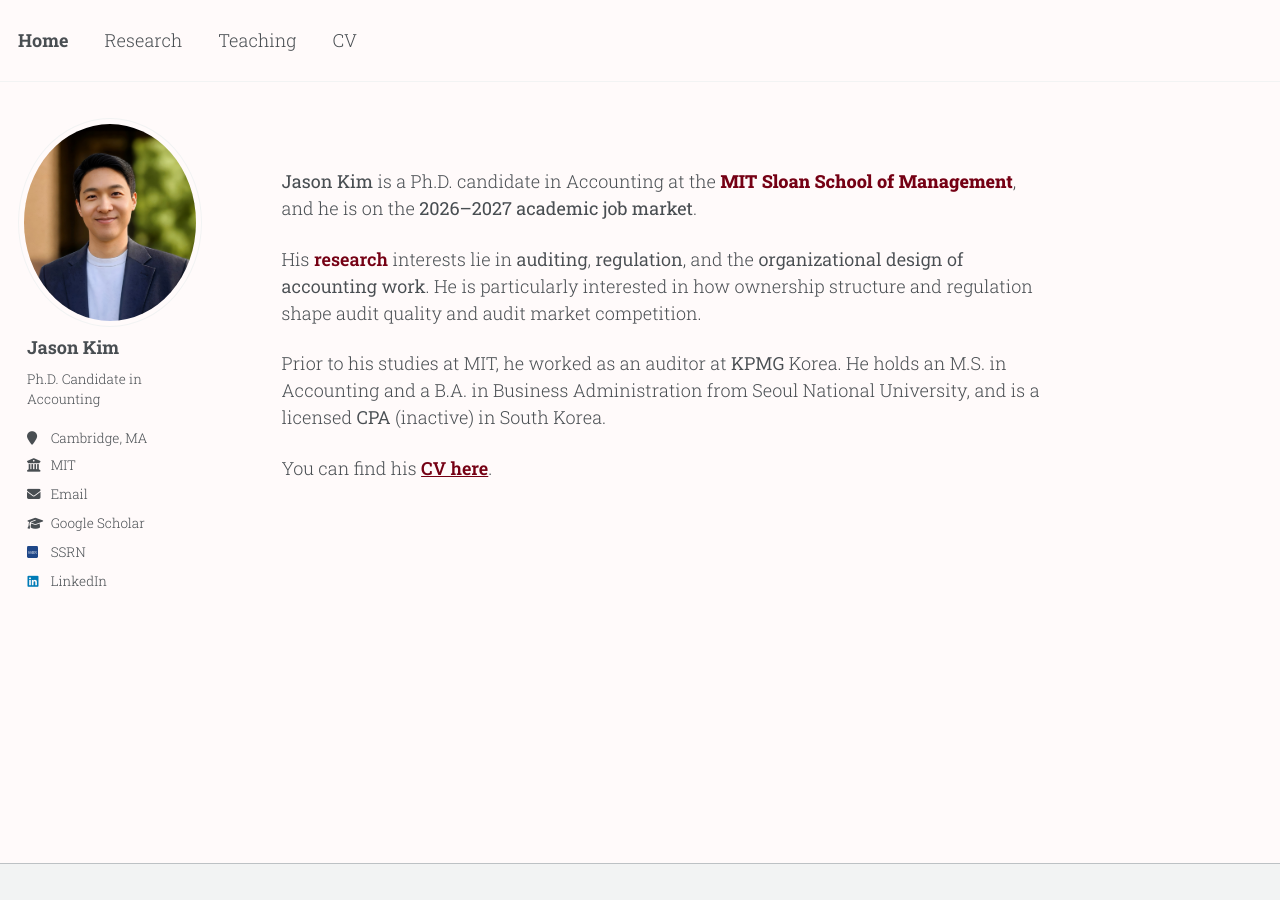
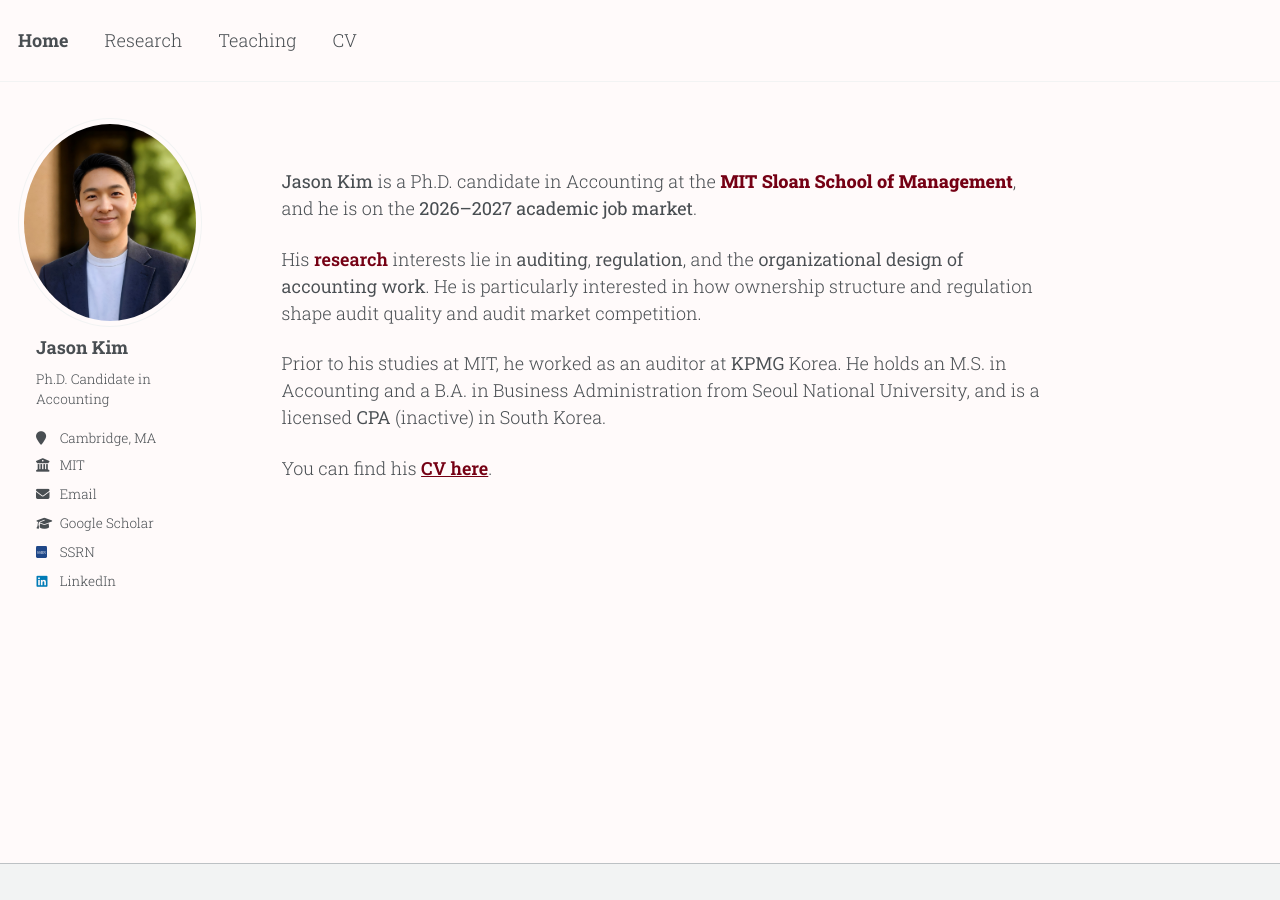
Before and after one commit to jgkim262/jgkim262.github.io, a Jekyll site: the page built from _pages/about.md, in a window 1280 px wide. Built offline with Jekyll 4.4.1, drawn with Linux system fonts in a browser that asks for light colours; a style sheet for code colours, icons or effects is not loaded.

Commit message:
Update _sidebar.scss

```diff
--- a/_sass/layout/_sidebar.scss
+++ b/_sass/layout/_sidebar.scss
@@ -189,7 +189,7 @@
     display: block;
     width: 100%;
     // ~one "J" advance right, so the name starts where its second letter did.
-    padding-left: 0.5em;
+    padding-left: 1em;
     padding-right: 0;
   }
 }
@@ -249,7 +249,7 @@
 
   @include breakpoint($large) {
     display: block;
-    padding-left: 0.5em; // matches the name/bio shift above
+    padding-left: 1em; // matches the name/bio shift above
   }
 
   button {
```
